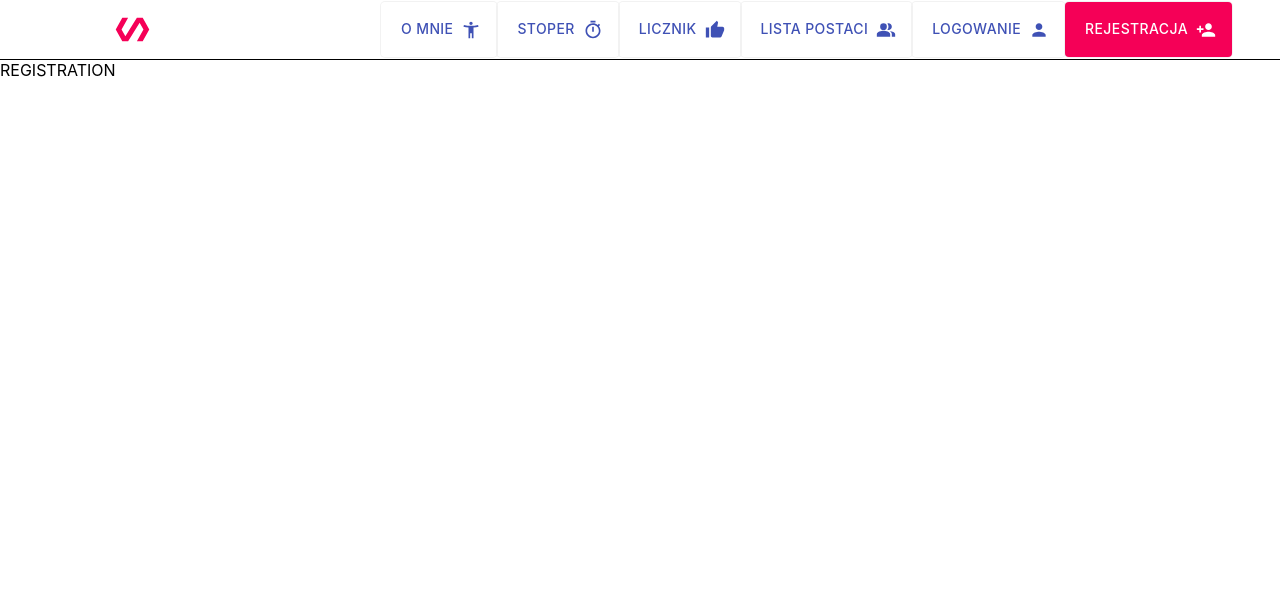
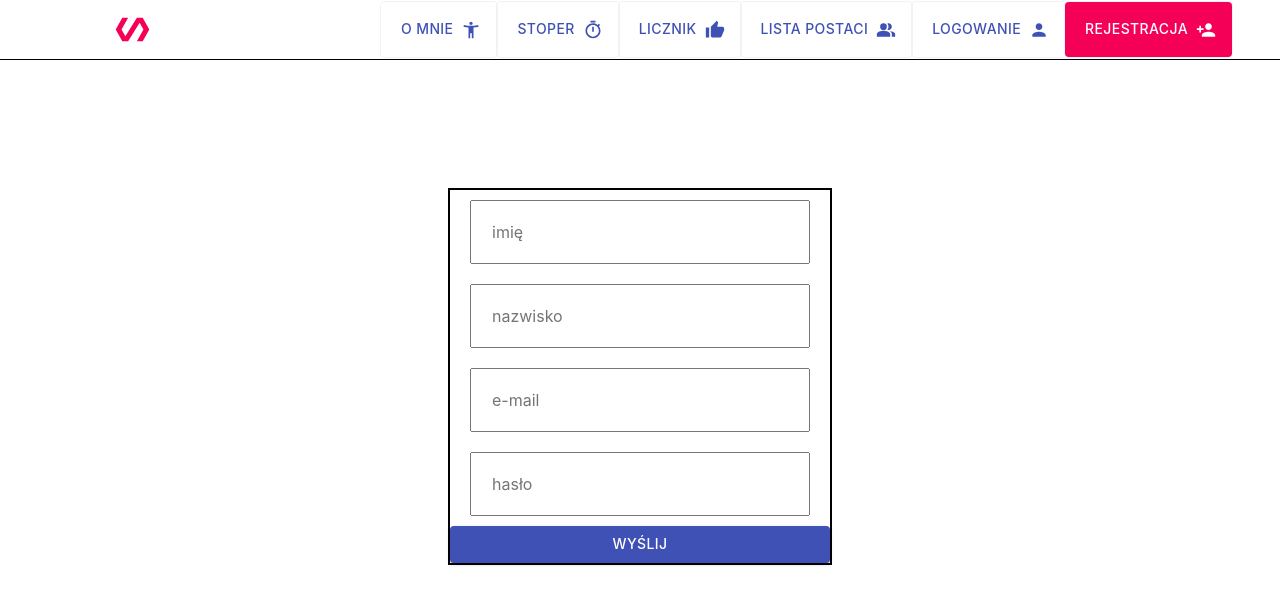
Before and after one commit to michalrozek90/Devstock_Academy, a React (Create React App) app in the folder project-august/: page /registration in a window 1280 px wide. Shown: the top 604 px of the page. Built offline with nearby package versions, Linux system fonts and the light colour scheme.

Commit message:
add FilterSelect

```diff
--- /dev/null
+++ b/project-august/src/components/FilterSelect.js
@@ -0,0 +1,52 @@
+import React from 'react'
+import { makeStyles } from '@material-ui/core/styles'
+import MenuItem from '@material-ui/core/MenuItem'
+import FormHelperText from '@material-ui/core/FormHelperText'
+import FormControl from '@material-ui/core/FormControl'
+import Select from '@material-ui/core/Select'
+
+const useStyles = makeStyles(theme => ({
+	formControl: {
+		margin: theme.spacing(1),
+		minWidth: 120,
+	},
+	selectEmpty: {
+		marginTop: theme.spacing(2),
+	},
+}))
+
+const FilterSelect = ({ handleFilterStatus, filterStatus }) => {
+	const classes = useStyles()
+
+	console.log('filter status : ', filterStatus)
+
+	const selectFilters = [
+		{ id: 1, name: 'Wszystkie', value: undefined },
+		{ id: 2, name: 'Żywe', value: '&status=alive' },
+		{ id: 3, name: 'Nieżywe', value: '&status=dead' },
+		{ id: 4, name: 'Nieznane', value: '&status=unknown' },
+	]
+
+	return (
+		<FormControl className={classes.formControl}>
+			<Select
+				onChange={e => handleFilterStatus(e.target.value)}
+				value={filterStatus}
+				displayEmpty
+				className={classes.selectEmpty}
+				inputProps={{ 'aria-label': 'Without label' }}>
+				<MenuItem value={undefined} disabled>
+					Pokaż:
+				</MenuItem>
+				{selectFilters.map(filter => (
+					<MenuItem value={filter.value} key={filter.id}>
+						{filter.name}
+					</MenuItem>
+				))}
+			</Select>
+			<FormHelperText>Filtruj</FormHelperText>
+		</FormControl>
+	)
+}
+
+export default FilterSelect
--- a/project-august/src/components/useFetch.js
+++ b/project-august/src/components/useFetch.js
@@ -1,6 +1,5 @@
 import { useEffect, useState } from 'react'
 
-// Mój pierwszy, customowy hook :)
 const useFetch = url => {
 	const [data, setData] = useState(null)
 	const [isLoading, setIsLoading] = useState(false)
--- a/project-august/src/pages/CharacterDetails.js
+++ b/project-august/src/pages/CharacterDetails.js
@@ -4,16 +4,14 @@ import styled from 'styled-components'
 import useFetch from '../components/useFetch'
 
 const ImageContainer = styled.div`
-height: 300px;
-width: 200px;
-background-image: {data.img};
+	height: 300px;
+	width: 200px;
 `
 
 const CharacterDetails = props => {
 	const { id, name } = useParams()
 	const { data, error, isLoading } = useFetch(`https://rickandmortyapi.com/api/character/${id}`)
 
-	console.log(data)
 	return (
 		<>
 			<Container>
--- a/project-august/src/pages/CharacterList.js
+++ b/project-august/src/pages/CharacterList.js
@@ -1,11 +1,14 @@
 import React, { useState } from 'react'
 import { Container, Grid, Button } from '@material-ui/core'
+
 import CharacterCard from '../components/CharacterCard'
 import useFetch from '../components/useFetch'
+import FilterSelect from '../components/FilterSelect'
 
 const CharacterList = () => {
 	const [page, setPage] = useState(1)
-	const { data, isLoading, error } = useFetch(`https://rickandmortyapi.com/api/character/?page=${page}`)
+	const [filterStatus, setFilterStatus] = useState(undefined)
+	const { data, isLoading, error } = useFetch(`https://rickandmortyapi.com/api/character/?page=${page}${filterStatus}`)
 
 	const handlePage = async e => {
 		if (e.target.outerText === 'POPRZEDNIA') {
@@ -13,6 +16,11 @@ const CharacterList = () => {
 		} else if (e.target.outerText === 'NASTĘPNA') {
 			setPage(page + 1)
 		}
+	}
+
+	const handleFilterStatus = newFilter => {
+		setPage(1)
+		setFilterStatus(newFilter)
 	}
 
 	return (
@@ -28,6 +36,7 @@ const CharacterList = () => {
 			</Container>
 			{data && (
 				<div>
+					<Container>
 						<Button
 							onClick={handlePage}
 							variant={'outlined'}
@@ -43,6 +52,8 @@ const CharacterList = () => {
 							color={'secondary'}>
 							NASTĘPNA
 						</Button>
+						<FilterSelect handleFilterStatus={handleFilterStatus} filterStatus={filterStatus} />
+					</Container>
 				</div>
 			)}
 			{isLoading && <p>Loading...</p>}
@@ -53,7 +64,7 @@ const CharacterList = () => {
 							const { name, status, species, image, id } = card
 
 							return (
-								<Grid item xs={12} sm={6} md={3} lg={3} xl={2}>
+								<Grid item xs={12} sm={6} md={3} lg={3} xl={2} key={id}>
 									<CharacterCard name={name} status={status} species={species} img={image} id={id} key={id} />
 								</Grid>
 							)
--- a/project-august/src/pages/Registration.js
+++ b/project-august/src/pages/Registration.js
@@ -1,5 +1,33 @@
+import styled from 'styled-components'
+import { Button } from '@material-ui/core'
+
+const FormContainer = styled.form`
+	max-width: 30%;
+	margin: 10% auto;
+	display: flex;
+	flex-direction: column;
+	border: 2px solid black;
+`
+const Input = styled.input`
+	padding: 20px;
+	margin: 10px 20px;
+	font-size: 1rem;
+`
+
 const Registration = () => {
-	return <div>REGISTRATION</div>
+	return (
+		<div>
+			<FormContainer>
+				<Input type='text' placeholder='imię' />
+				<Input type='text' placeholder='nazwisko' />
+				<Input type='text' placeholder='e-mail' />
+				<Input type='password' placeholder='hasło' />
+				<Button variant={'contained'} color={'primary'}>
+					Wyślij
+				</Button>
+			</FormContainer>
+		</div>
+	)
 }
 
 export default Registration
```
Lines whose indentation alone changed are shown as unchanged.
